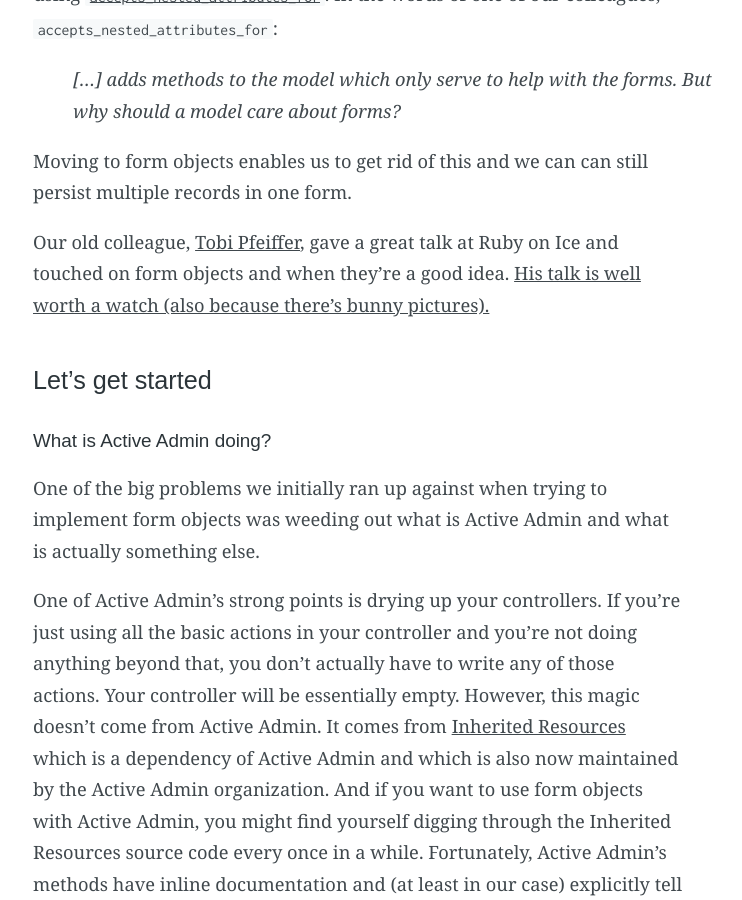
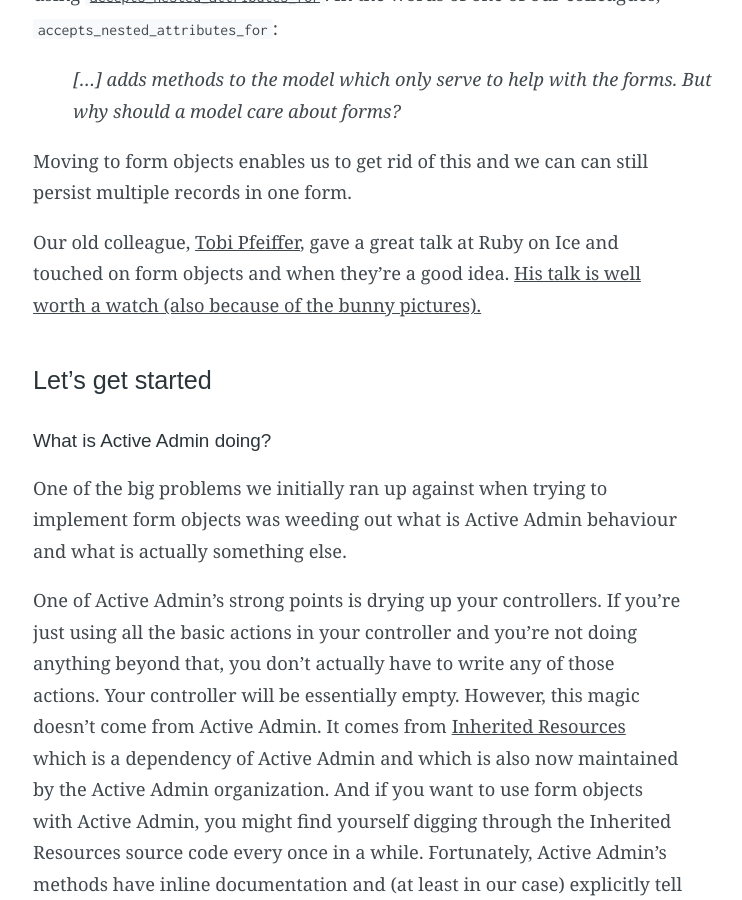
Before and after one commit to liefery-it-legacy/blog, a Jekyll site: the page built from _posts/2019-07-03-form-objects-and-active-admin.md, in a window 1280 px wide and 900 px high, scrolled down 2605 px. Shown: the whole window, without its empty margins (282-1024 px from the left). Built offline with Jekyll 4.4.1, drawn with Linux system fonts in a browser that asks for light colours; some web fonts are replaced; comment, search, counter and statistics services are not loaded; some of the changed text lies outside the part shown.

Commit message:
review & rename

```diff
--- a/_posts/2019-06-12-form-objects-and-active-admin.md
+++ b/_posts/2019-07-03-form-objects-and-active-admin.md
@@ -59,13 +59,13 @@ Another reason we wanted to make the switch is because we don't like using [`acc
 
 Moving to form objects enables us to get rid of this and we can can still persist multiple records in one form.
 
-Our old colleague, [Tobi Pfeiffer](https://twitter.com/PragTob), gave a great talk at Ruby on Ice and touched on form objects and when they're a good idea. [His talk is well worth a watch (also because there's bunny pictures).](https://rubyonice.com/speakers/tobias_pfeiffer)
+Our old colleague, [Tobi Pfeiffer](https://twitter.com/PragTob), gave a great talk at Ruby on Ice and touched on form objects and when they're a good idea. [His talk is well worth a watch (also because of the bunny pictures).](https://rubyonice.com/speakers/tobias_pfeiffer)
 
 ### Let's get started
 
 #### What is Active Admin doing?
 
-One of the big problems we initially ran up against when trying to implement form objects was weeding out what is Active Admin and what is actually something else.
+One of the big problems we initially ran up against when trying to implement form objects was weeding out what is Active Admin behaviour and what is actually something else.
 
 One of Active Admin's strong points is drying up your controllers. If you're just using all the basic actions in your controller and you're not doing anything beyond that, you don't actually have to write any of those actions. Your controller will be essentially empty. However, this magic doesn't come from Active Admin. It comes from [Inherited Resources](https://github.com/activeadmin/inherited_resources) which is a dependency of Active Admin and which is also now maintained by the Active Admin organization. And if you want to use form objects with Active Admin, you might find yourself digging through the Inherited Resources source code every once in a while. Fortunately, Active Admin's methods have inline documentation and (at least in our case) explicitly tell you when they are using Inherited Resources.
 
```
Also changed, not shown: other parts of _posts/2019-07-03-form-objects-and-active-admin.md (+2 -2 lines).
